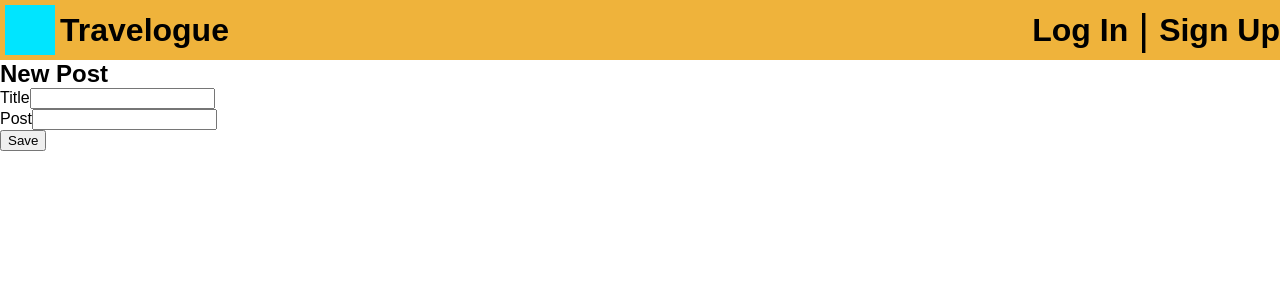
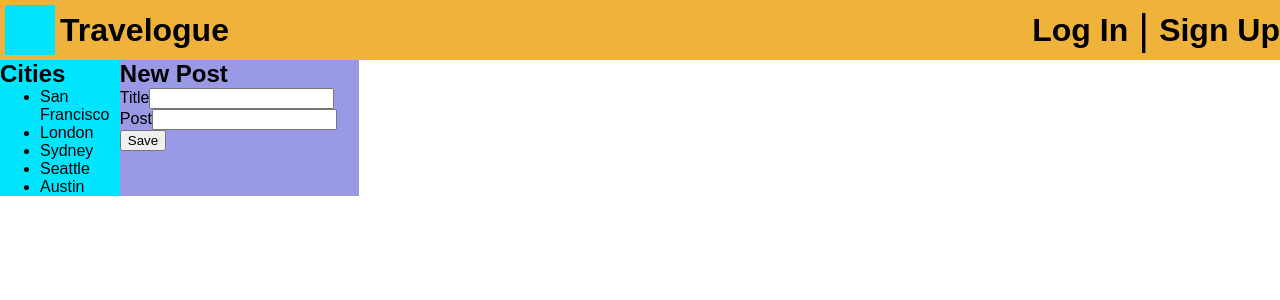
Before and after one commit to KatieMcGowan/Travelogue-Frontend, a React (Create React App) app: page /cities/san-francisco/new in a window 1280 px wide. Shown: the top 300 px of the page. Built offline with nearby package versions, Linux system fonts and the light colour scheme; a web font is replaced by a local one.

Commit message:
Cleans up extraneous CSS stylings

```diff
--- a/src/App.css
+++ b/src/App.css
@@ -44,10 +44,14 @@
   margin: 0 10px 0 10px
 }
 
-.city-display {
+.content {
   display: flex;
   flex-direction: row;
-  justify-content: space-around;
+}
+
+.city-content {
+  display: flex;
+  flex-direction: row;
 }
 
 .cities-container {
@@ -65,39 +69,29 @@
   width: 66.65%
 }
 
-.posts-header {
-  display: flex;
-  justify-content: space-between;
-}
-
 .new-post-button {
   border-style: solid;
   border-radius: 50px;
   background-color: orangered;
 }
 
-.posts {
-  display: flex;
-  flex-direction: column;
-}
-
-.post-display {
+.new-post-content {
   display: flex;
   flex-direction: row;
   justify-content: space-around;
 }
 
-.content {
-  display: flex;
-  flex-direction: row;
+.new-post-container {
+  background-color: rgb(153, 153, 229);
+  width: 66.65%
 }
 
-.post-content {
+.posts-header {
   display: flex;
-  flex-direction: row;
+  justify-content: space-between;
 }
 
-.city-content {
+.posts {
   display: flex;
-  flex-direction: row;
+  flex-direction: column;
 }
--- a/src/pages/NewPostPage.jsx
+++ b/src/pages/NewPostPage.jsx
@@ -1,6 +1,7 @@
 import React, { useState } from "react"
 import { useNavigate } from "react-router-dom"
 import PostQuery from "../queries/PostQuery"
+import CitiesContainer from "../components/CitiesContainer";
 
 const NewPost = () => {
   const [state, setState] = useState({
@@ -29,6 +30,9 @@ const NewPost = () => {
   };
 
   return(
+    <div className="new-post-content">
+      <CitiesContainer />
+      <div className="new-post-container">
         <div>
           <h2>New Post</h2>
           <form onSubmit={handleSubmit}>
@@ -57,6 +61,8 @@ const NewPost = () => {
             <input type="submit" value="Save"/>
           </form>
         </div>
+      </div>
+    </div>
   );
 };
 
```
Lines whose indentation alone changed are shown as unchanged.
